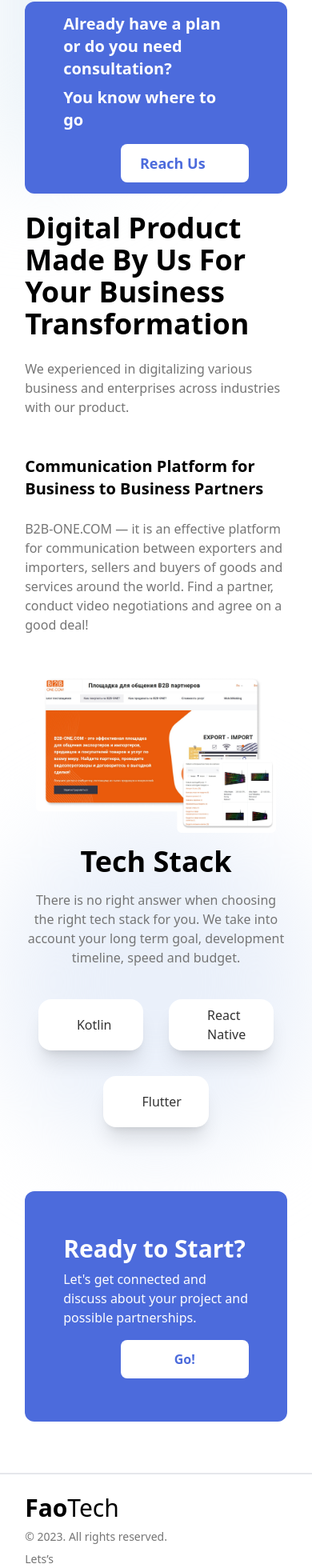
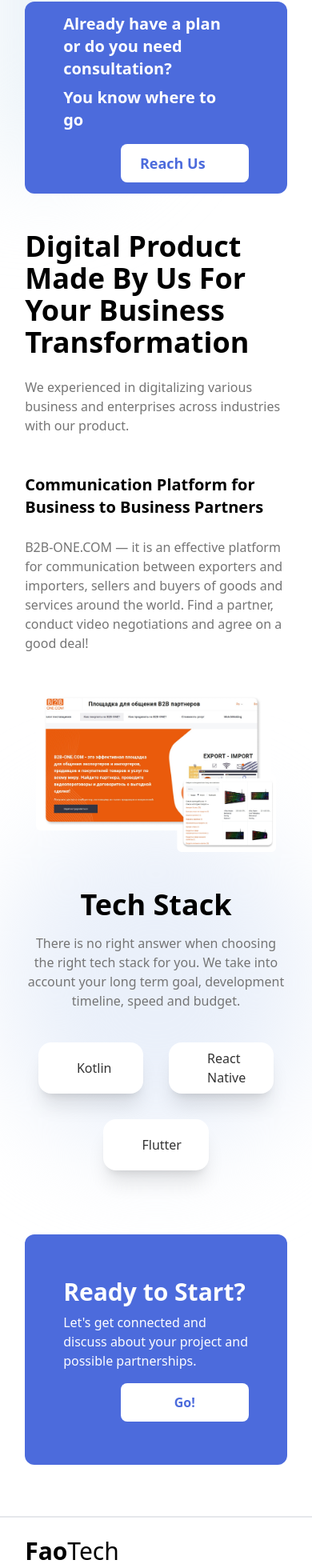
Before and after one commit to fao30/faotech-frontend, a React (Create React App) app: page / in a window 390 px wide. Shown: the part 2580-4540 px from the top of the page at 80% size. Built offline with nearby package versions, Linux system fonts and the light colour scheme; some icons are missing.

Commit message:
adjusted, again

```diff
--- a/src/pages/Home/components/DigitalProduct.js
+++ b/src/pages/Home/components/DigitalProduct.js
@@ -2,7 +2,7 @@ import React from "react";
 
 const DigitalProduct = () => {
   return (
-    <div class="px-[8vw] my-[4vw] lg:my-[8vw] w-full z-10">
+    <div class="px-[8vw] mt-[12vw] mb-[4vw] lg:my-[8vw] w-full z-10">
       <div class="flex justify-between flex-wrap items-center mb-12 md:mb-24">
         {/* HEADER TITLE, Digital Product Made By Us*/}
         <div class="w-full md:w-[40%]">
--- a/src/pages/Home/components/TechStack.js
+++ b/src/pages/Home/components/TechStack.js
@@ -6,7 +6,7 @@ import ReadyToStart from "./components/ReadyToStart";
 
 const TechStack = () => {
   return (
-    <div class="px-[8vw] my-[4vw] lg:my-[8vw] w-full z-10">
+    <div class="px-[8vw] mt-[12vw] mb-[4vw] lg:my-[8vw] w-full z-10">
       <div>
         <div class="flex flex-col justify-center flex-wrap items-center mb-6">
           <h1 class="md:lg:text-5xl text-4xl  font-bold text-black text-center">
```
